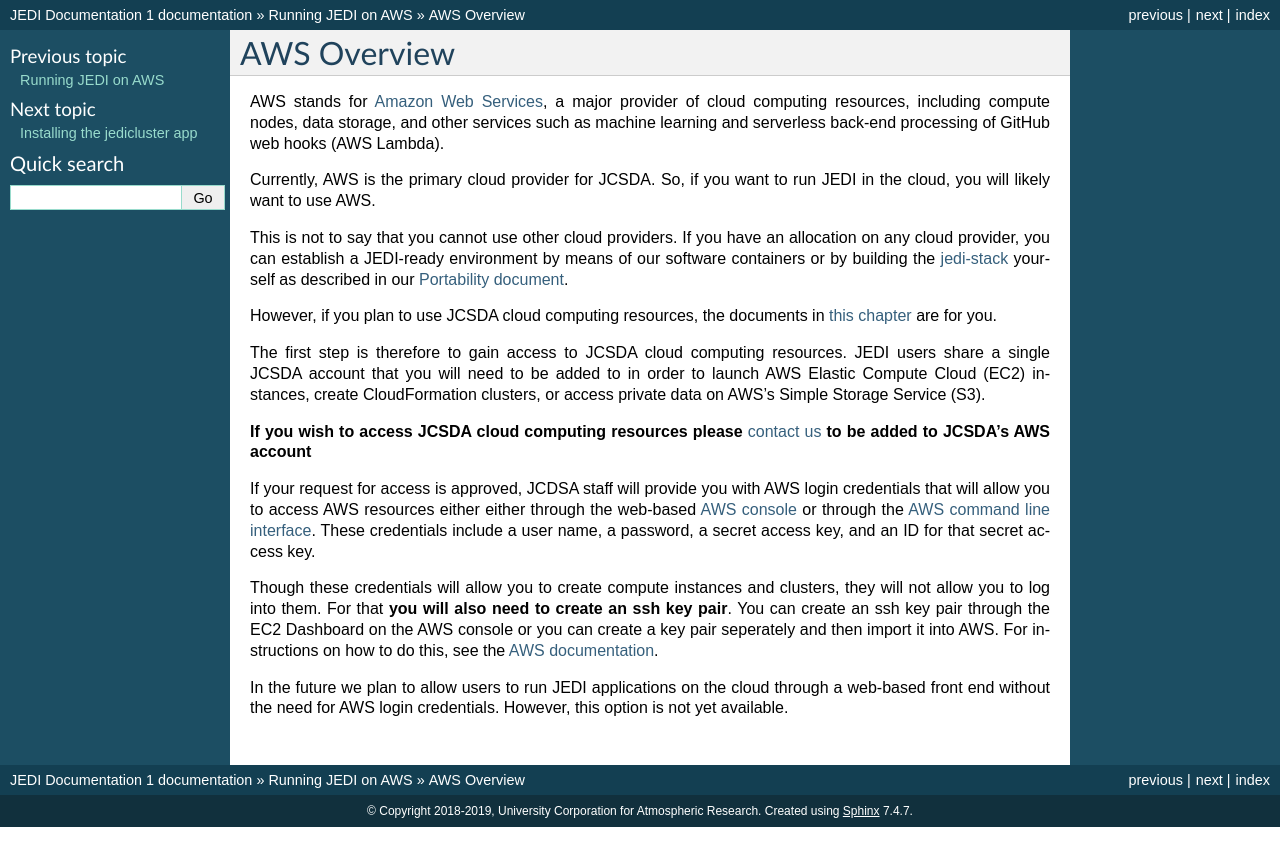
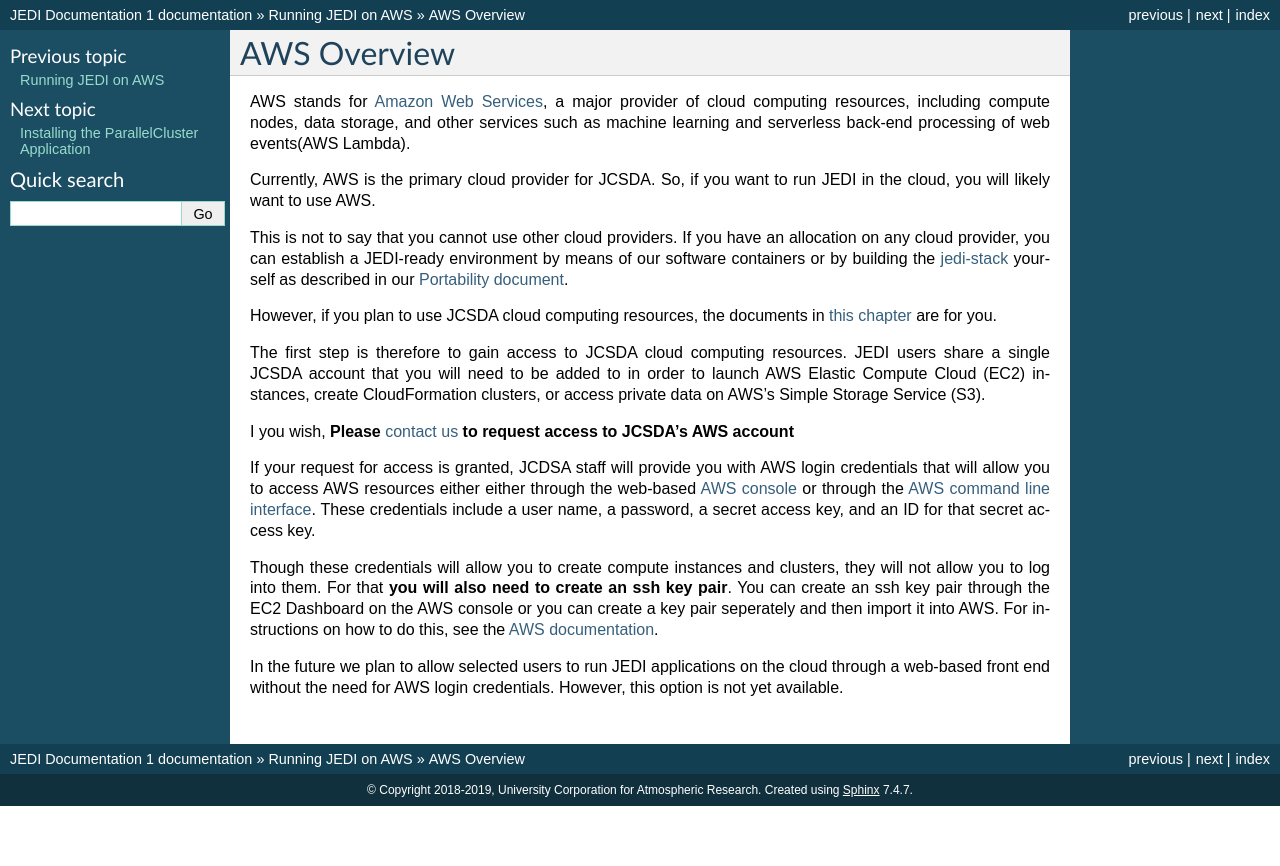
Before and after one commit to JCSDA/jedi-docs, a Sphinx documentation site: the page built from docs/cloud/overview.rst, in a window 1280 px wide. Shown: the top 866 px of the page. Built offline with Sphinx 7.4.7, drawn with Linux system fonts in a browser that asks for light colours.

Commit message:
first commit

```diff
--- a/docs/cloud/jedicluster.rst
+++ b/docs/cloud/jedicluster.rst
@@ -1,5 +1,5 @@
-Installing the jedicluster app
-==============================
+Installing the ParallelCluster Application
+==========================================
 
 After you have :doc:`gained access to the JCSDA AWS resources <overview>`, the next step is to install and configure the `AWS Command Line interface (CLI) <https://docs.aws.amazon.com/cli/index.html>`_.  This will allow you to launch either a single compute node or a multi-node cluster from your computer.  After you have created a compute instance or a cluster, you can then log into it and proceed to build and run JEDI.
 
--- a/docs/cloud/overview.rst
+++ b/docs/cloud/overview.rst
@@ -1,7 +1,7 @@
 AWS Overview
 ============
 
-AWS stands for `Amazon Web Services <https://aws.amazon.com>`_, a major provider of cloud computing resources, including compute nodes, data storage, and other services such as machine learning and serverless back-end processing of GitHub web hooks (AWS Lambda).
+AWS stands for `Amazon Web Services <https://aws.amazon.com>`_, a major provider of cloud computing resources, including compute nodes, data storage, and other services such as machine learning and serverless back-end processing of web events(AWS Lambda).
 
 Currently, AWS is the primary cloud provider for JCSDA.  So, if you want to run JEDI in the cloud, you will likely want to use AWS.
 
@@ -11,10 +11,10 @@
 
 The first step is therefore to gain access to JCSDA cloud computing resources.  JEDI users share a single JCSDA account that you will need to be added to in order to launch AWS Elastic Compute Cloud (EC2) instances, create CloudFormation clusters, or access private data on AWS's Simple Storage Service (S3).
 
-**If you wish to access JCSDA cloud computing resources please** `contact us <miesch@ucar.edu>`_ **to be added to JCSDA's AWS account**
+I you wish, **Please** `contact us <miesch@ucar.edu>`_ **to request access to JCSDA's AWS account**
 
-If your request for access is approved, JCDSA staff will provide you with AWS login credentials that will allow you to access AWS resources either either through the web-based `AWS console <https://aws.amazon.com>`_ or through the `AWS command line interface <https://aws.amazon.com/cli>`_.  These credentials include a user name, a password, a secret access key, and an ID for that secret access key.
+If your request for access is granted, JCDSA staff will provide you with AWS login credentials that will allow you to access AWS resources either either through the web-based `AWS console <https://aws.amazon.com>`_ or through the `AWS command line interface <https://aws.amazon.com/cli>`_.  These credentials include a user name, a password, a secret access key, and an ID for that secret access key.
 
 Though these credentials will allow you to create compute instances and clusters, they will not allow you to log into them.  For that **you will also need to create an ssh key pair**.  You can create an ssh key pair through the EC2 Dashboard on the AWS console or you can create a key pair seperately and then import it into AWS.  For instructions on how to do this, see the `AWS documentation <https://docs.aws.amazon.com/AWSEC2/latest/UserGuide/ec2-key-pairs.html>`_.
 
-In the future we plan to allow users to run JEDI applications on the cloud through a web-based front end without the need for AWS login credentials.  However, this option is not yet available.
+In the future we plan to allow selected users to run JEDI applications on the cloud through a web-based front end without the need for AWS login credentials.  However, this option is not yet available.
```
